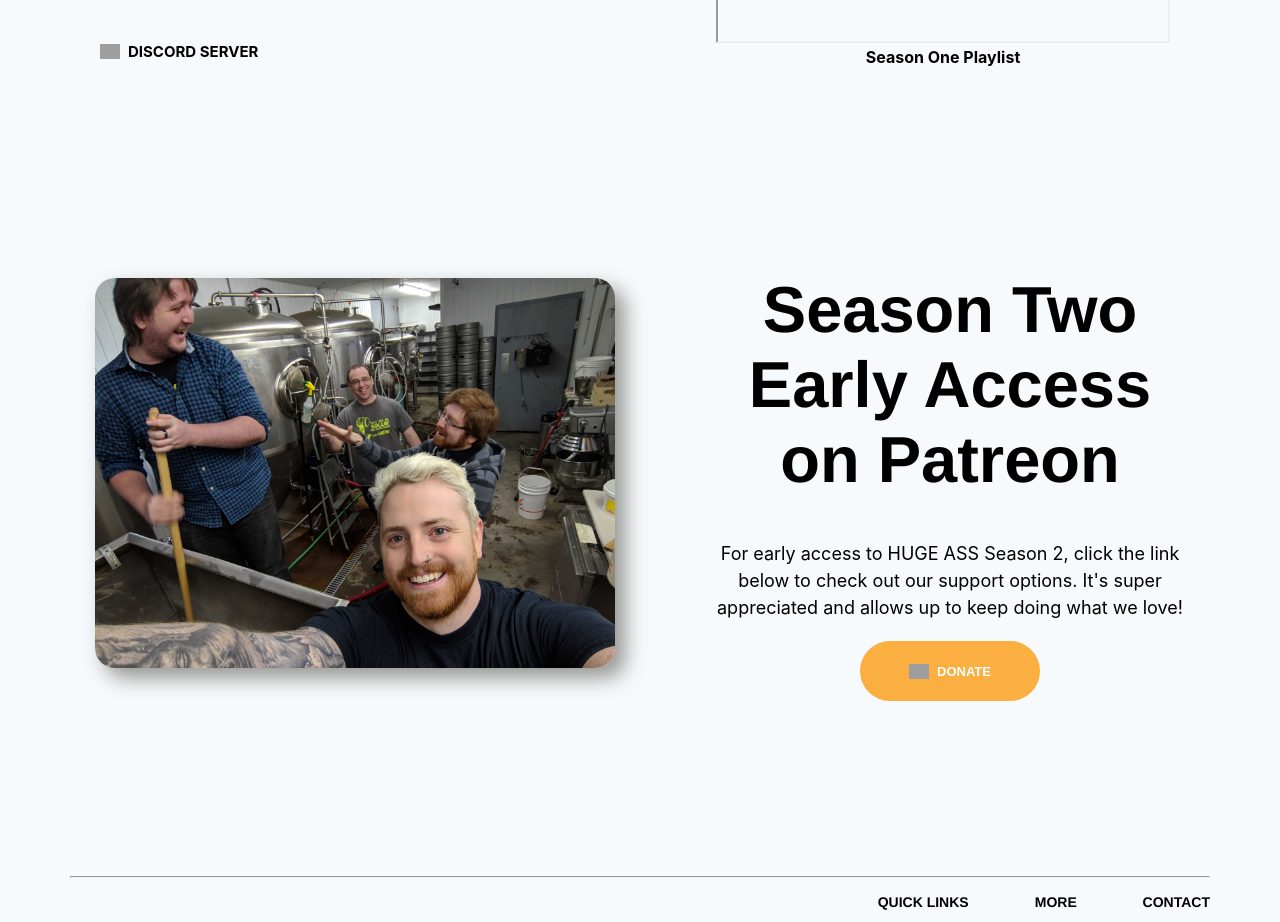
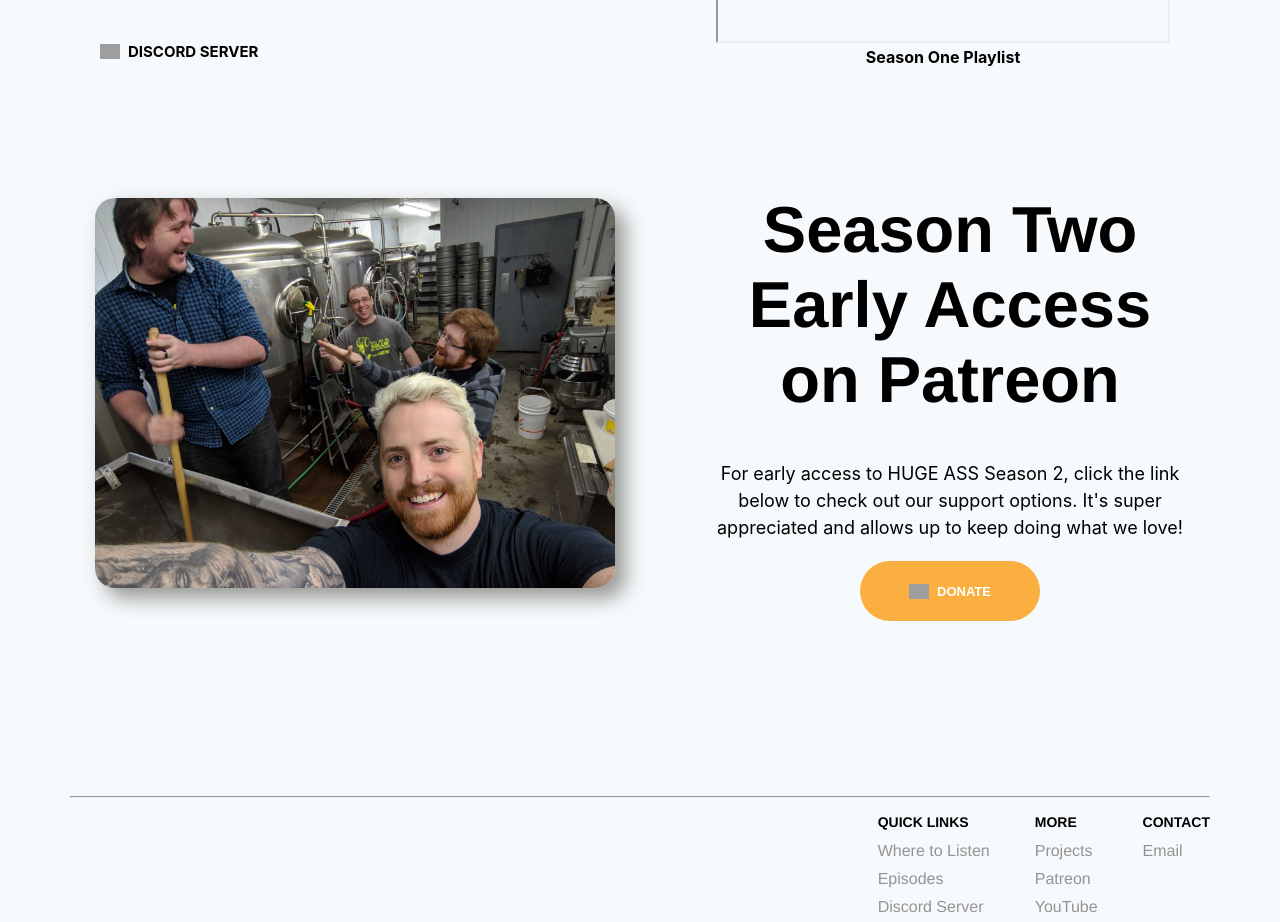
Before and after one commit to oakeef/huge_website, a React (Create React App) app: page /HugeAss in a window 1280 px wide. Shown: the part 1114-2036 px from the top of the page. Built offline with nearby package versions, Linux system fonts and the light colour scheme; no server answers; grey boxes are pictures that could not be loaded; a web font is replaced by a local one.

Commit message:
added margin to components to space them out better

```diff
--- a/src/Components/HostsSection/HostsSection.css
+++ b/src/Components/HostsSection/HostsSection.css
@@ -4,6 +4,7 @@
     display: flex;
     flex-direction: column;
     padding-top: 100px;
+    padding-bottom: 80px;
 }
 
 .hostsSectionBanner {
--- a/src/Components/Patreon/Patreon.css
+++ b/src/Components/Patreon/Patreon.css
@@ -2,7 +2,6 @@
     display: flex;
     max-width: 1140px;
     margin: auto;
-    margin-top: 120px;
     margin-bottom: 100px;
     padding: 25px;
 }
--- a/src/Pages/HugeAss/HugeAss.css
+++ b/src/Pages/HugeAss/HugeAss.css
@@ -5,6 +5,7 @@
 
 .hugeAssIntroContainer {
     display: flex;
+    margin-bottom: 40px;
 }
 
 .hugeAssfigCapt {
```
